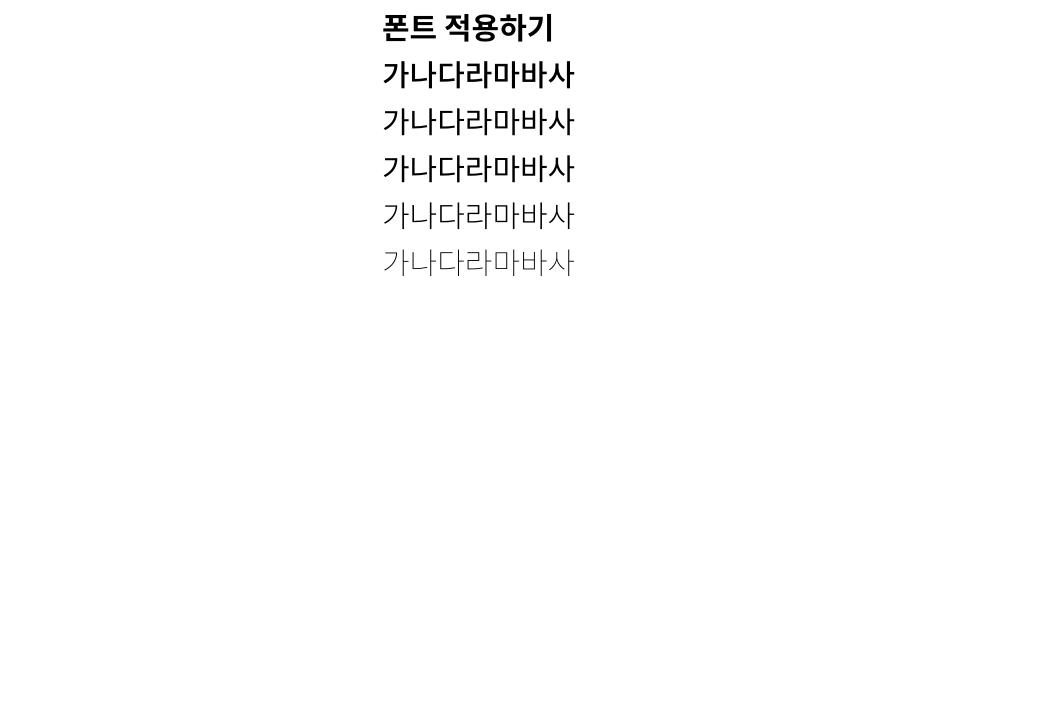
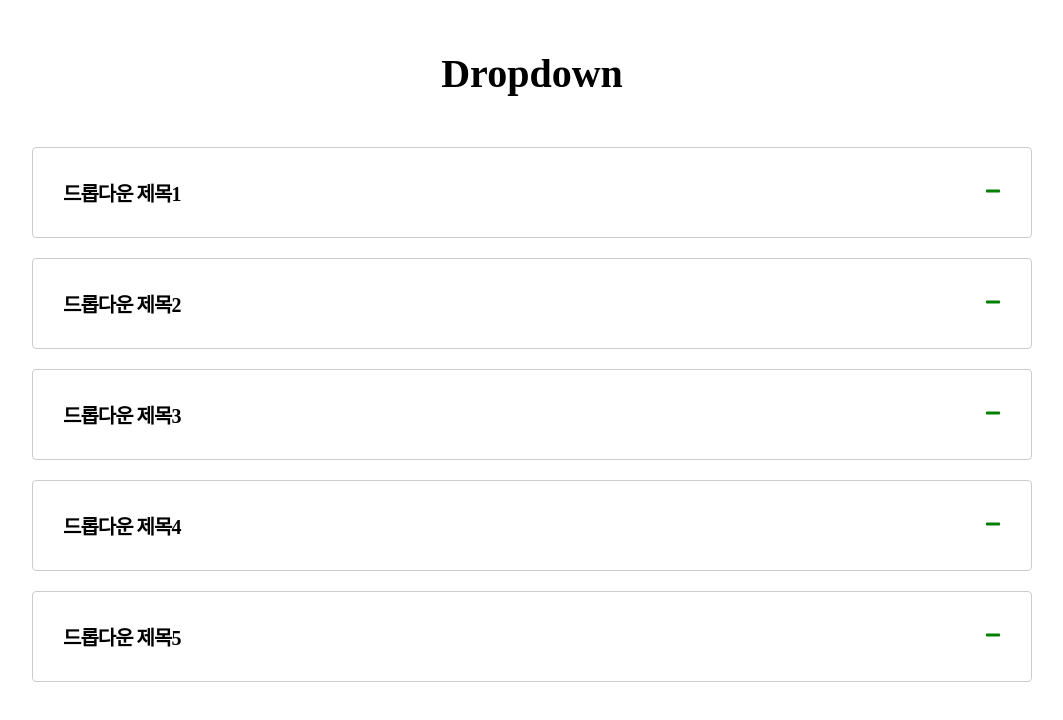
Before and after one commit to doubletip/study, a React (Create React App) app: page / in a window 1280 px wide. Shown: the top 720 px of the page, without its empty margins (108-1171 px from the left). Built offline with nearby package versions, Linux system fonts and the light colour scheme.

Commit message:
20220511

```diff
--- a/package.json
+++ b/package.json
@@ -9,6 +9,7 @@
     "axios": "^0.27.2",
     "react": "^18.1.0",
     "react-dom": "^18.1.0",
+    "react-icons": "^4.3.1",
     "react-scripts": "5.0.1",
     "web-vitals": "^2.1.4"
   },
--- a/src/App.js
+++ b/src/App.js
@@ -1,10 +1,10 @@
 import React from 'react'
-import Font from './study/220509/Font'
+import Dropdown from './study/220511/Dropdown'
 
 const App = () => {
   return (
     <div className='App'>
-      <Font />
+      <Dropdown />
     </div>
   )
 }
--- a/src/index.css
+++ b/src/index.css
@@ -115,3 +115,63 @@ li {
 .font_wrap .thin {
   font-weight: 100;
 }
+/* 220511 */
+.faq {
+  width: 1000px;
+  margin: 0 auto;
+}
+
+.faq h2 {
+  text-align: center;
+  font-size: 40px;
+  margin: 50px 0;
+}
+li {
+  text-decoration: none;
+  list-style: none;
+}
+
+button {
+  all: unset;
+}
+
+.faq_item {
+  cursor: pointer;
+  padding: 30px;
+  width: 100%;
+  border: 1px solid #ccc;
+  border-radius: 4px;
+  margin-bottom: 20px;
+}
+.faq_item .title {
+  display: flex;
+  align-items: center;
+  justify-content: space-between;
+  width: 100%;
+}
+.faq_item .title .text {
+  font-size: 20px;
+  font-weight: bold;
+  letter-spacing: -0.05em;
+}
+.faq_item .desc {
+  font-size: 16px;
+  color: #ccc;
+  letter-spacing: 0.05em;
+  display: none;
+  margin-top: 10px;
+  transition: all .3s;
+}
+
+.faq_item.on .title .text {
+  color: green;
+}
+
+.faq_item.on .desc {
+  display: block;
+}
+
+
+.minus {
+  color: green;
+}
--- /dev/null
+++ b/src/study/220511/Dropdown.js
@@ -0,0 +1,70 @@
+import { useState } from 'react';
+import Faqitem from './Faqitem';
+
+
+const data = [
+  {
+    id: 0,
+    title: '드롭다운 제목1',
+    desc : '드롭다운 텍스트1'
+  },
+  {
+    id: 1,
+    title: '드롭다운 제목2',
+    desc : '드롭다운 텍스트2'
+  },
+  {
+    id: 2,
+    title: '드롭다운 제목3',
+    desc : '드롭다운 텍스트3'
+  },
+  {
+    id: 3,
+    title: '드롭다운 제목4',
+    desc : '드롭다운 텍스트4'
+  },
+  {
+    id: 4,
+    title: '드롭다운 제목5',
+    desc : '드롭다운 텍스트5'
+  },
+]
+
+function Dropdown() {
+
+  const [click, setClick] = useState(false);
+
+  const handleClick = (id) => {
+
+    if(click === id){
+      setClick(null)
+    }
+
+    setClick(id)
+  }
+
+  return (
+    <div className="faq">
+      <h2>Dropdown</h2>
+      <div className="faq_wrap">
+        <ul className="faq_list">
+          {
+            data.map((item)=> {
+              return (
+                <Faqitem
+                  item={item}
+                  key={item.id}
+                  handleClick={handleClick}
+                  click={click}
+                  setClick={setClick}
+                />
+                )
+            })
+          }
+        </ul>
+      </div>
+    </div>
+  );
+}
+
+export default Dropdown;
--- /dev/null
+++ b/src/study/220511/Faqitem.js
@@ -0,0 +1,33 @@
+import React from 'react'
+import { FaMinus, FaPlus } from "react-icons/fa";
+
+
+const Faqitem = ({ item , handleClick , click}) => {
+    const { id, title, desc} = item
+  return (
+    <li className={`faq_item ${click===id ? 'on' : ""}`} onClick={()=> handleClick(id)}>
+        <div className="title">
+            <p className="text">{title}</p>
+            <button>
+                {
+                    click===id ? (
+                        <FaPlus className="plus"/>
+                    ) : (
+                    <FaMinus className='minus'/>
+                    )
+                }
+            </button>
+        </div>
+        {
+            click===id ? (
+                <div className="desc">
+                    {desc}
+                </div>
+            ) : ""
+        }
+
+    </li>
+  )
+}
+
+export default Faqitem
```
Also changed, not shown: 1 other file (tests, documents, lock files or other folders).
